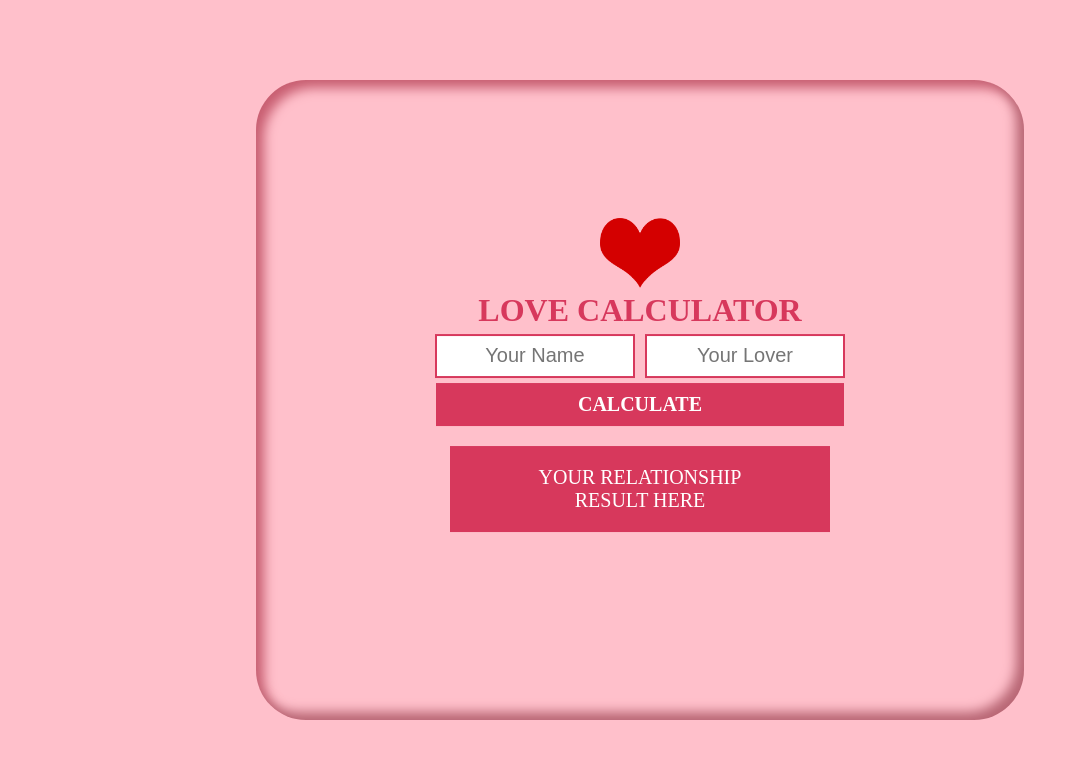
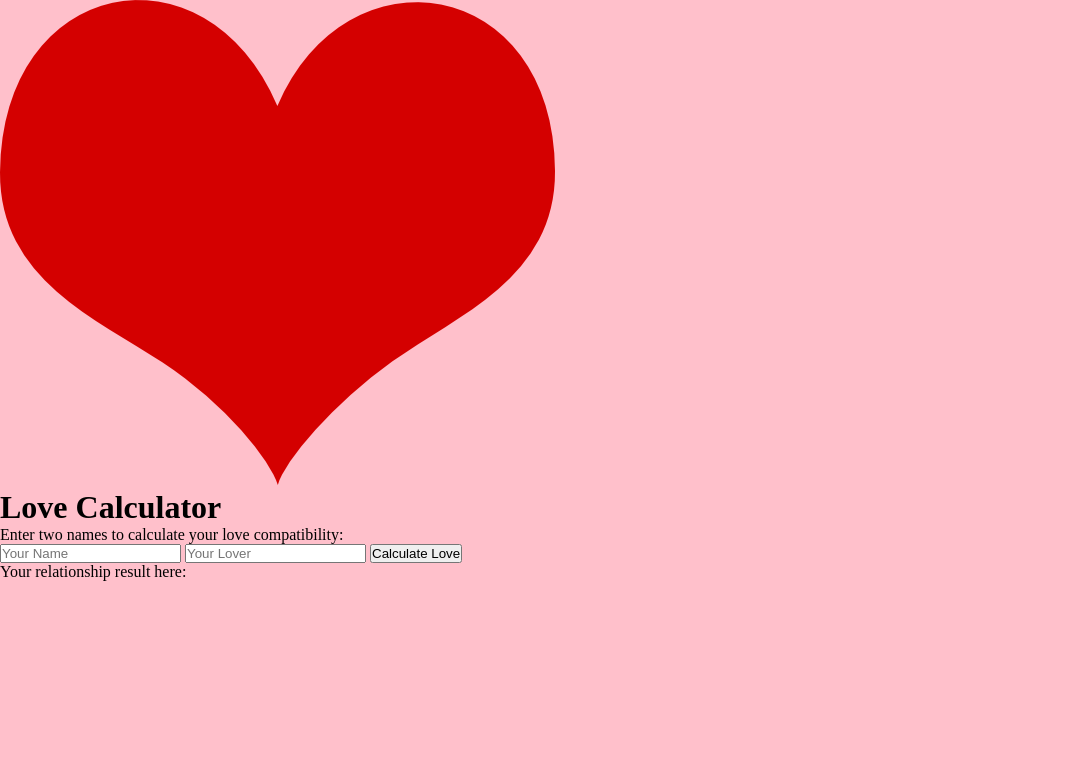
Before and after one commit to tucevanmarcke/lovecalculator, a plain HTML site: page index.html in a window 1280 px wide. Shown: the whole page, without its empty margins (0-1087 px from the left). Drawn offline with Linux system fonts and the light colour scheme.

Commit message:
Update index.html

```diff
--- a/index.html
+++ b/index.html
@@ -1,41 +1,33 @@
 <!DOCTYPE html>
-<html lang="en">
+<html>
 <head>
-    <meta charset="UTF-8">
-    <meta name="viewport" content="width=device-width, initial-scale=1.0">
     <title>Love Calculator</title>
-    <link rel="stylesheet" href="calculatorstyle.css">
-</head>
-<body>
-    <div class="container">
-        <div class="content">
-            <img src="icon.png" alt="">
-            <h1>Love Calculator</h1>
-            <div class="inputarea">
-                <input type="text" placeholder="Your Name" id="NameOne" onfocus="this.value = ''">
-                <input type="text" placeholder="Your Lover" id="NameTwo" onfocus="this.value = ''">
-            </div>
-            <a href="#" onclick="calculateLove()">Calculate</a>
-            <p id="print">Your relationship result here</p>
-            <p id="statement"></p>
-        </div>
-    </div>
+     <link rel="stylesheet" href="calculatorstyle.css">
     <script>
-       function calculateLove() {
-            const names = [
-                "Kristiyan", "Kris", "Krisi", "Kriskata", "Kristiqn",
-                "Tuğçe", "Tuce", "Tuçe", "Tugce", "Tughche", "Tugche", "Tughce", "Che", "Çe"
-            ];
+        function calculateLove() {
+            // Get the input names
+            var name1 = document.getElementById("name1").value.toLowerCase();
+            var name2 = document.getElementById("name2").value.toLowerCase();
 
-            const firstName = document.getElementById("first-name").value.trim();
-            const secondName = document.getElementById("second-name").value.trim();
+            // Define the names for which you want to return 100%
+            var perfectNames = ["kristiyan", "kris", "krisi", "kriskata", "kristiqn", "tuğçe", "tuce", "tuçe", "tugce", "tughche", "tugche", "tughce", "che", "çe"];
 
-            if (names.includes(firstName) && names.includes(secondName)) {
-                document.getElementById("result").innerHTML = "100% True Love <3";
+            // Check if both names are in the perfectNames array
+            if (perfectNames.includes(name1) && perfectNames.includes(name2)) {
+                document.getElementById("result").innerHTML = "100% True Love";
             } else {
-                document.getElementById("result").innerHTML = "0% No Way! WTF bro?!?!? Yuck forget about it.";
+                document.getElementById("result").innerHTML = "0% No Way! WTF bro?!? Forget about it. Seriously.";
             }
         }
     </script>
+</head>
+<body>
+    <img src="icon.png" alt="">
+    <h1>Love Calculator</h1>
+    <p>Enter two names to calculate your love compatibility:</p>
+    <input type="text" id="name1" placeholder="Your Name">
+    <input type="text" id="name2" placeholder="Your Lover">
+    <button onclick="calculateLove()">Calculate Love</button>
+    <p>Your relationship result here: <span id="result"></span></p>
 </body>
 </html>
```
